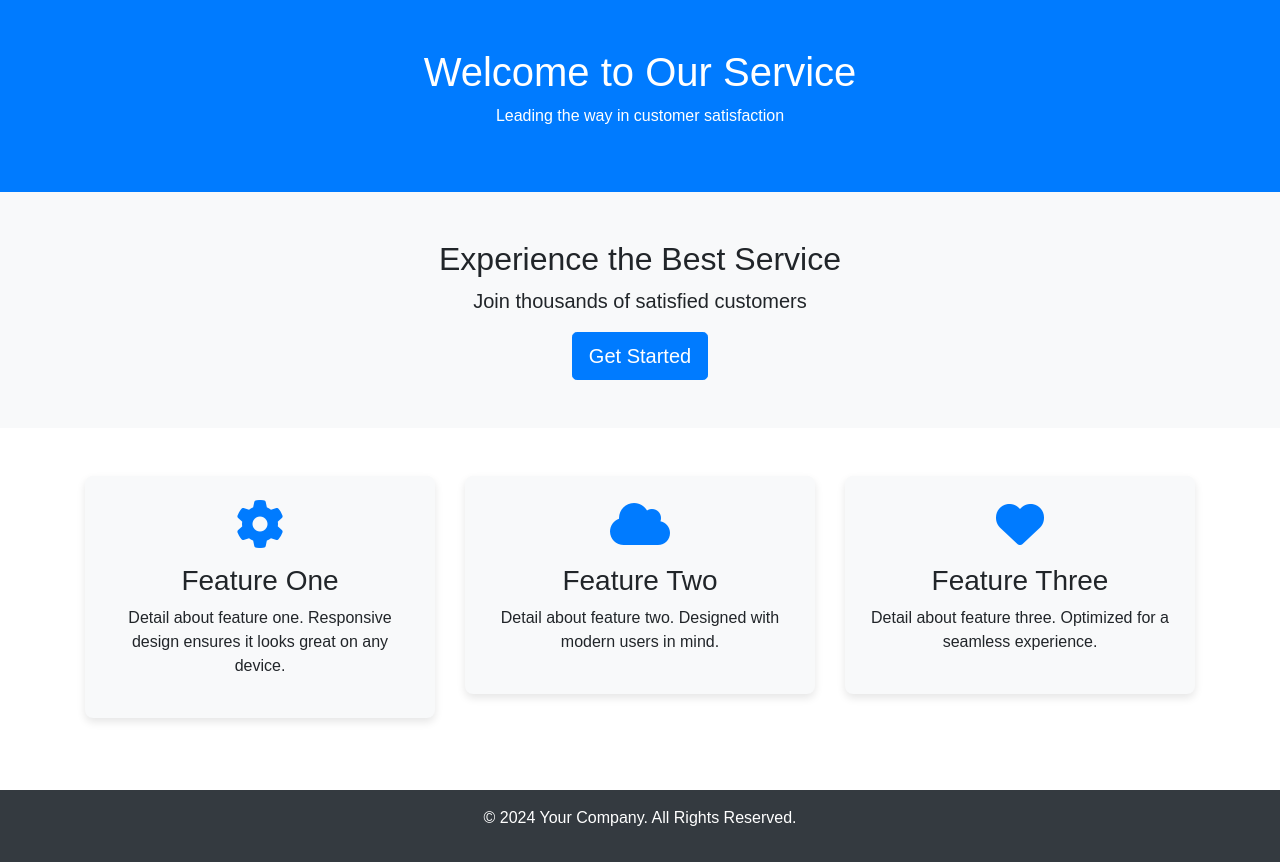
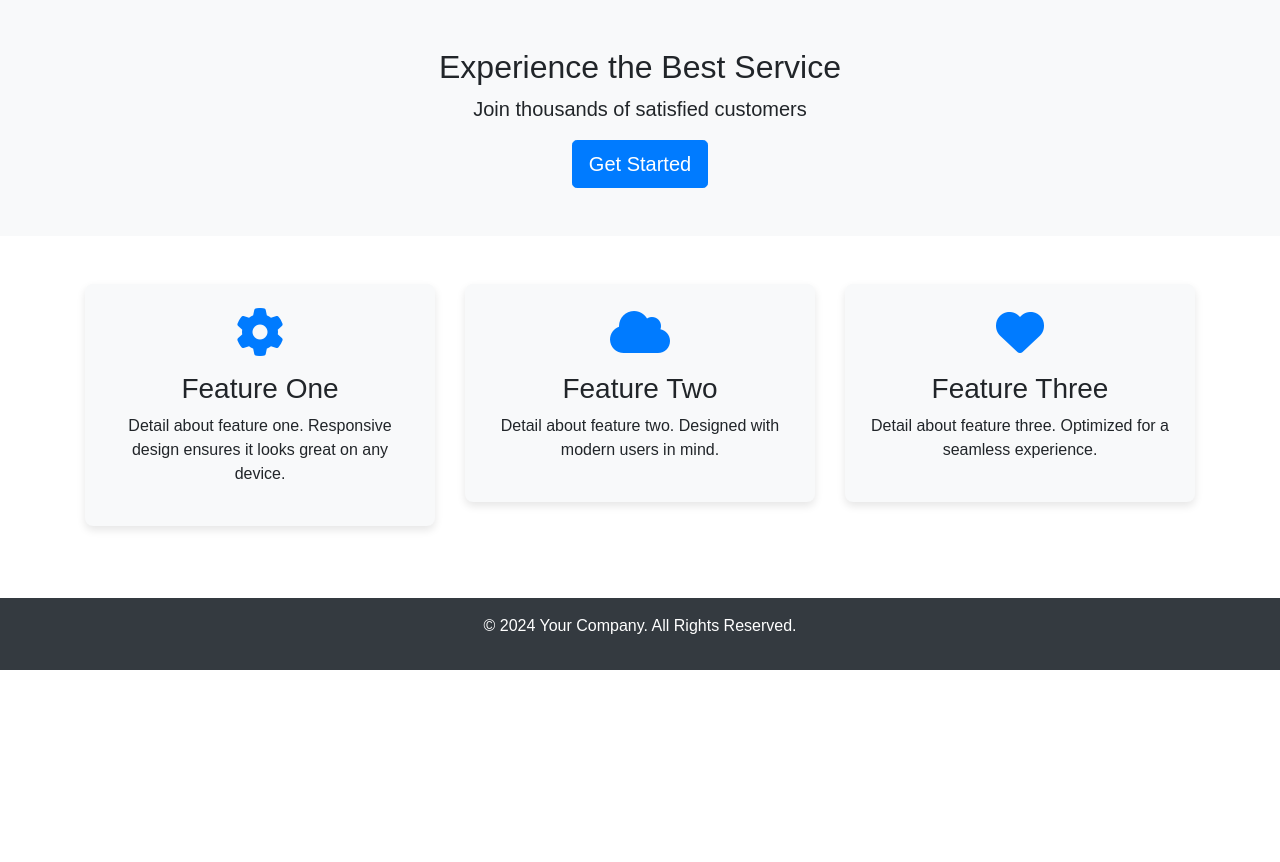
Before and after one commit to hamna-manzoor/ProgrammersTech, a plain HTML site: page PORTFOLIO/portfolio.html in a window 1280 px wide. After the commit the page ends 800 px from the top, so only its background shows below. Drawn offline with nearby package versions, Linux system fonts and the light colour scheme.

Commit message:
Your commit message

```diff
--- a/PORTFOLIO/portfolio.html
+++ b/PORTFOLIO/portfolio.html
@@ -8,12 +8,6 @@
     <link rel="stylesheet" href="styles.css">
 </head>
 <body>
-    <!-- Header Section -->
-    <header class="bg-primary text-white text-center py-5">
-        <h1>Welcome to Our Service</h1>
-        <p>Leading the way in customer satisfaction</p>
-    </header>
-
     <!-- Hero Section -->
     <section class="hero bg-light text-center py-5">
         <div class="container">
```
